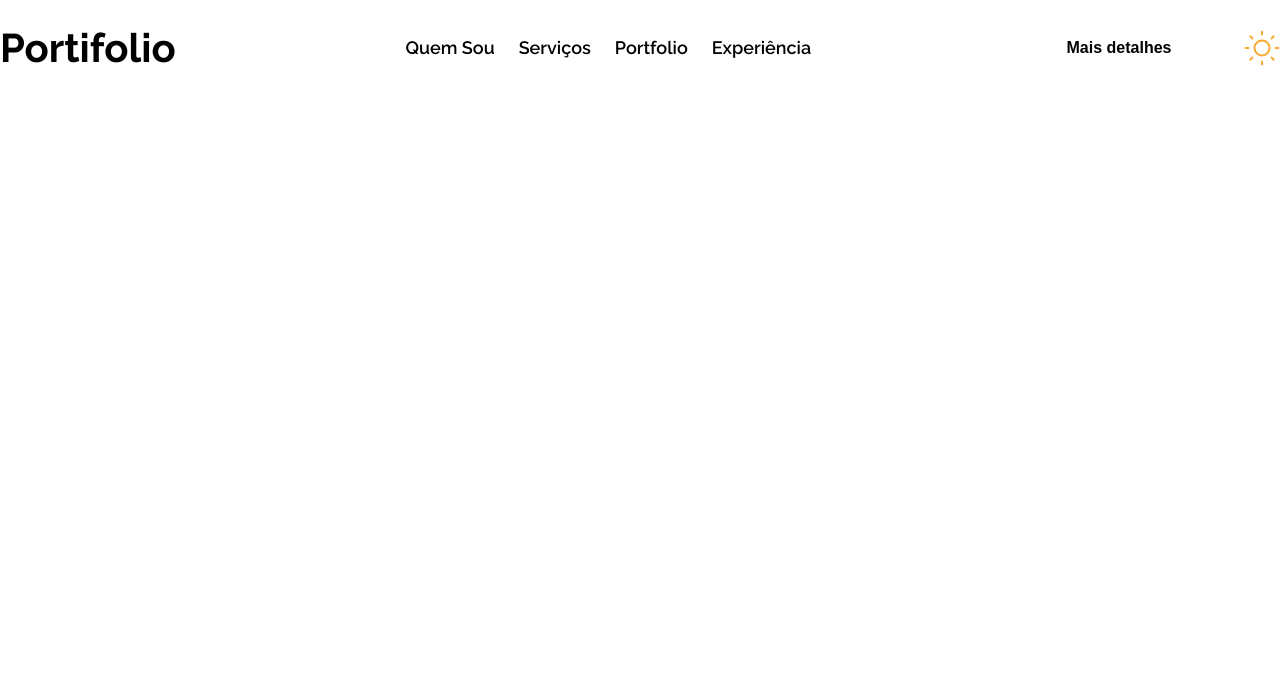
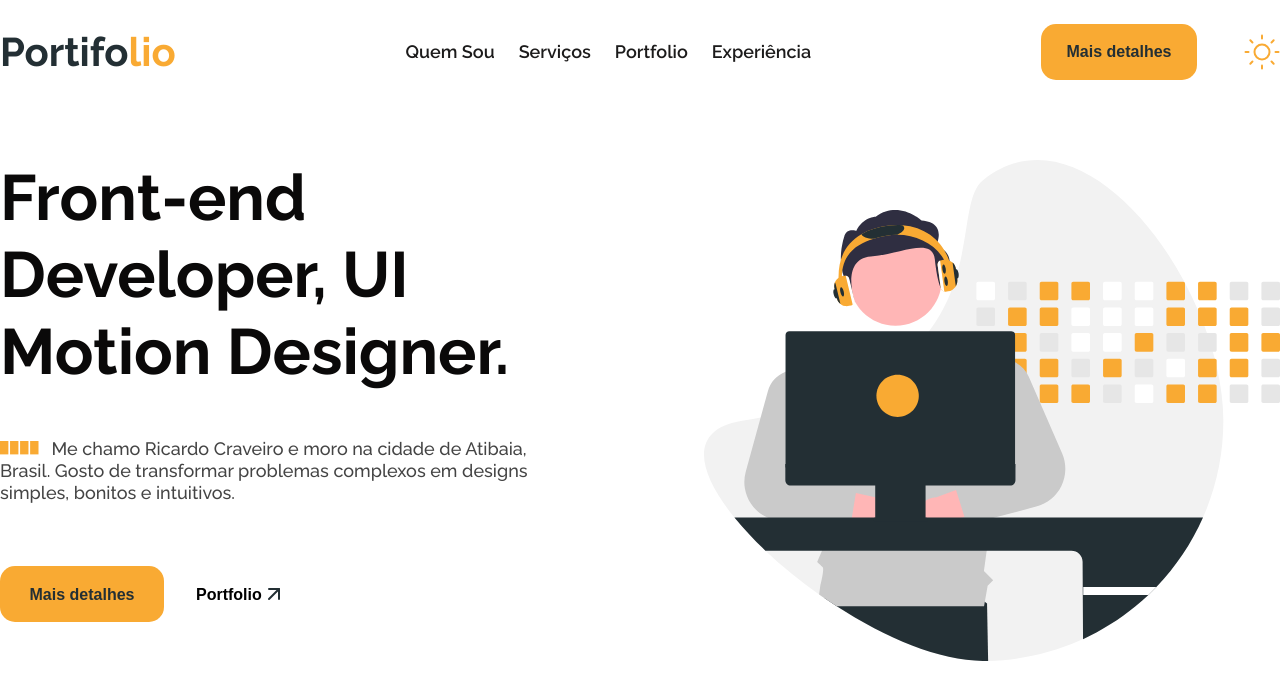
Before and after one commit to rckrii/portifolio-aula, a plain HTML site: page index.html in a window 1280 px wide. Drawn offline with Linux system fonts and the light colour scheme.

Commit message:
feat: hero styles and structure html

```diff
--- a/assets/css/styles.css
+++ b/assets/css/styles.css
@@ -9,13 +9,16 @@ body {
     font-family: 'Raleway', sans-serif;
 }
 
-::root {
+:root {
     --primary-color: #344955;
     --secondary-color: #F9AA33;
     --tertiary-color: #232F34;
-    --quaternary-color: #1c1b1b;
-    /*black light */
     --complementary-color: #4A6572;
+
+    --black-light: #1c1b1b;
+    --black-dark: #0a0909;
+
+    --gray-100: #444444;
 }
 
 .container {
@@ -24,16 +27,18 @@ body {
 
 }
 
+.content {
+    max-width: 1366;
+    margin: 0 auto;
+    height: 96px;
+}
+
 .header-content {
     width: 100%;
-    max-width: 1366;
-    height: 96px;
-
-    margin: 0 auto;
-
     display: flex;
     justify-content: space-between;
     align-items: center;
+    padding: 24px 0px;
 }
 
 .header-logo {
@@ -45,7 +50,7 @@ body {
 }
 
 .header-logo-destaque {
-    color: var(--secondary-color)
+    color: var(--secondary-color);
 }
 
 .header-menu {
@@ -71,7 +76,7 @@ body {
     font-weight: 600;
     font-size: 18px;
     line-height: 120%;
-    color: var(--quaternary-color);
+    color: var(--black-light);
     transition: 0.5s ease;
 }
 
@@ -79,9 +84,9 @@ body {
     color: var(--secondary-color)
 }
 
-.header-content-wrapper{
-  display: flex;
-  align-items: center;
+.header-content-wrapper {
+    display: flex;
+    align-items: center;
 }
 
 .btn-primary {
@@ -101,6 +106,92 @@ body {
     margin-right: 47px;
 }
 
-.btn-primary:hover{
+.btn-primary:hover {
     filter: brightness()0.9;
 }
+
+.hero {
+    margin-top: 64px;
+    display: flex;
+    justify-content: space-between;
+}
+
+.hero-headline {
+    width: 45%;
+}
+
+.hero-headline h2 {
+    font-style: normal;
+    font-weight: 700;
+    font-size: 64px;
+    line-height: 120%;
+    color: var(--black-dark);
+}
+
+.hero-headline p {
+    margin-top: 48px;
+    font-style: normal;
+    font-weight: 500;
+    font-size: 18px;
+    line-height: 120%;
+    color: var(--gray-100);
+}
+
+.hero-headline p img {
+    margin-right: 8px;
+}
+
+.hero-image {
+    width: 45%;
+
+}
+
+.hero-image img {
+    width: 100%;
+
+}
+
+
+
+.hero-headline button {
+    border: none;
+    cursor: pointer;
+    border-radius: 15px;
+
+    font-style: normal;
+    font-weight: 700;
+    font-size: 16px;
+    line-height: 120%;
+
+    margin-top: 63px;
+}
+
+.buttons-wrapper{
+    display: flex;
+}
+
+.btn-primary-hero{
+    width: 164px;
+    height: 56px;
+    color: var(--tertiary-color);
+    background-color: var(--secondary-color);
+    margin-right: 32px;
+    transition: 0.5s ease;
+}
+
+.btn-primary-hero:hover{
+    filter: brightness(0.8);
+}
+
+.btn-secondary-hero{
+    background: transparent;
+    transition: 0.5s ease;
+    display: flex;
+    align-items: center;
+}
+
+.btn-secondary-hero::after{
+    content:url(/assets/image/arrow-up-right.svg);
+    width: 24px;
+    height: 24px;
+}
--- a/index.html
+++ b/index.html
@@ -16,6 +16,7 @@
 
 <body>
     <main class="container">
+        <div class="content">
             <header class="header-content">
                 <h1 class="header-logo">Portifo<span class="header-logo-destaque">lio</span></h1>
 
@@ -30,9 +31,28 @@
 
                 <div class="header-content-wrapper">
                     <button class="btn-primary">Mais detalhes</button>
-                <img src="/assets/image/sun.svg" alt="Icone do Sol" title="sol"/>
+                    <img src="/assets/image/sun.svg" alt="Icone do Sol" title="sol" />
                 </div>
             </header>
+        </div>
+        <div class="hero">
+            <div class="hero-headline">
+                <h2>Front-end Developer, UI Motion Designer.</h2>
+                <p>
+                    <img src="/assets/image/line-point.svg" alt="line point" title="Line Point">
+                    Me chamo Ricardo Craveiro e moro na cidade de Atibaia, Brasil. Gosto de transformar problemas
+                    complexos em designs simples, bonitos e intuitivos.
+                </p>
+                <div class="buttons-wrapper">
+                    <button class="btn-primary-hero">Mais detalhes</button>
+                    <button class="btn-secondary-hero">Portfolio</button>
+                </div>
+            </div>
+            <div class="hero-image">
+                <img src="/assets/image/undraw_developer_activity_re_39tg 1.svg" alt="Ilustração" tittle="Ilustração">
+            </div>
+        </div>
+        </div>
     </main>
 </body>
 
```
Also changed, not shown: assets/image/arrow-up-right.svg (added), assets/image/line-point.svg (added), assets/image/undraw_developer_activity_re_39tg 1.svg (added). Lines whose indentation alone changed are shown as unchanged.
